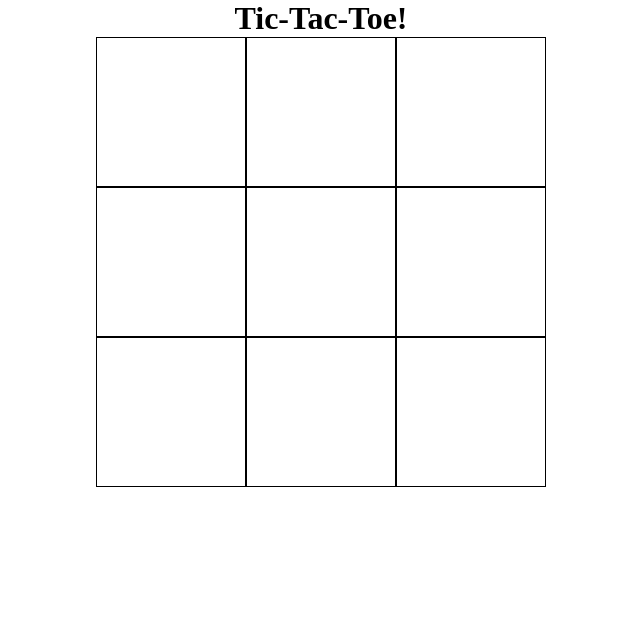
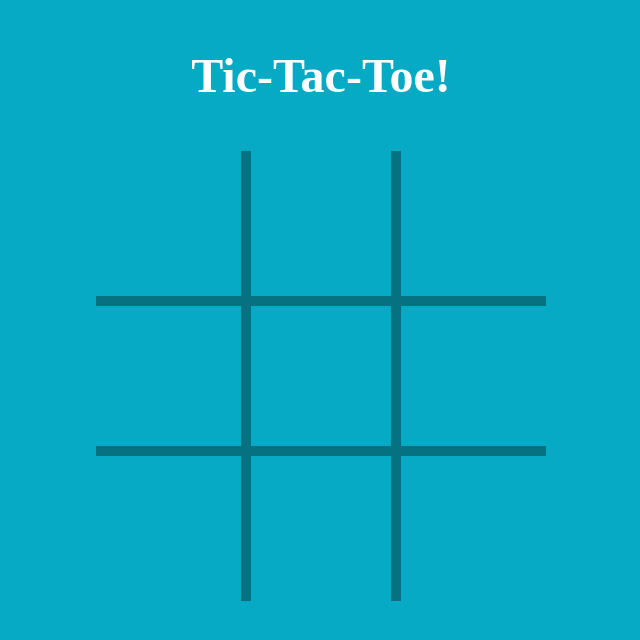
Before and after one commit to cganzon/odin-tic-tac-toe, a plain HTML site: page index.html in a window 1280 px wide. Shown: the whole page, without its empty margins (319-959 px from the left). Drawn offline with Linux system fonts and the light colour scheme.

Commit message:
add color styles and board styles

```diff
--- a/styles.css
+++ b/styles.css
@@ -14,6 +14,13 @@ body {
   display: flex;
   flex-direction: column;
   align-items: center;
+  background-color: #06aac4;
+  color: #fff;
+}
+
+h1 {
+  margin: 3rem 0;
+  font-size: 3rem;
 }
 
 .board {
@@ -26,10 +33,36 @@ body {
 
 .cell {
   cursor: pointer;
-  border: 1px solid #000;
+  border: 5px solid #067181;
   display: flex;
   justify-content: center;
   align-items: center;
+  font-size: 4rem;
+  color: #fff;
+}
+
+.cell:first-child,
+.cell:nth-child(2),
+.cell:nth-child(3) {
+  border-top: none;
+}
+
+.cell:first-child,
+.cell:nth-child(4),
+.cell:nth-child(7) {
+  border-left: none;
+}
+
+.cell:nth-child(3),
+.cell:nth-child(6),
+.cell:last-child {
+  border-right: none;
+}
+
+.cell:nth-child(7),
+.cell:nth-child(8),
+.cell:last-child {
+  border-bottom: none;
 }
 
 .end-game-display {
@@ -43,11 +76,25 @@ body {
 }
 
 .end-game-message {
-  margin-top: 4rem;
+  margin-top: 25rem;
+  margin-bottom: 0.5rem;
+  font-size: 2rem;
 }
 
 .restart {
+  border: none;
+  border-radius: 3px;
   cursor: pointer;
+  padding: 0.5rem 1rem;
+  background-color: #fff;
+  color: #4B5964;
+  font-size: 1rem;
+  font-weight: 700;
+  transition: transform 0.12s;
+}
+
+.restart:hover {
+  transform: scale(1.05);
 }
 
 .show {
```
